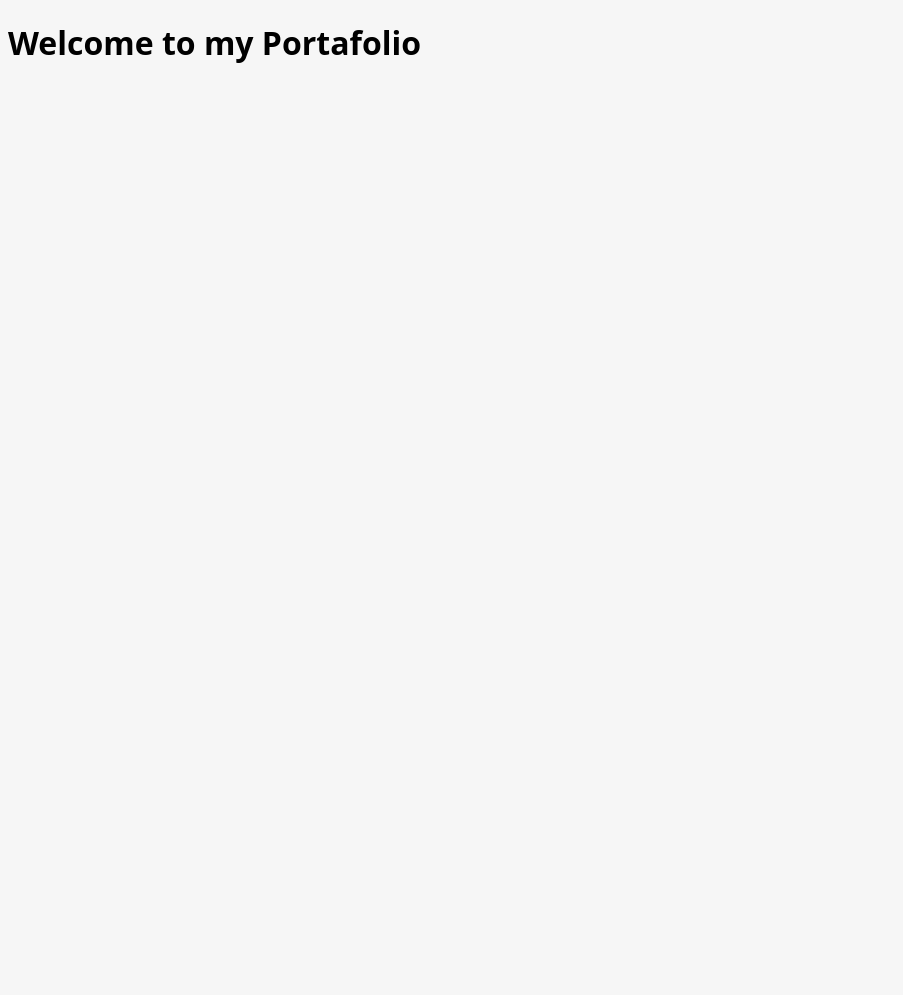
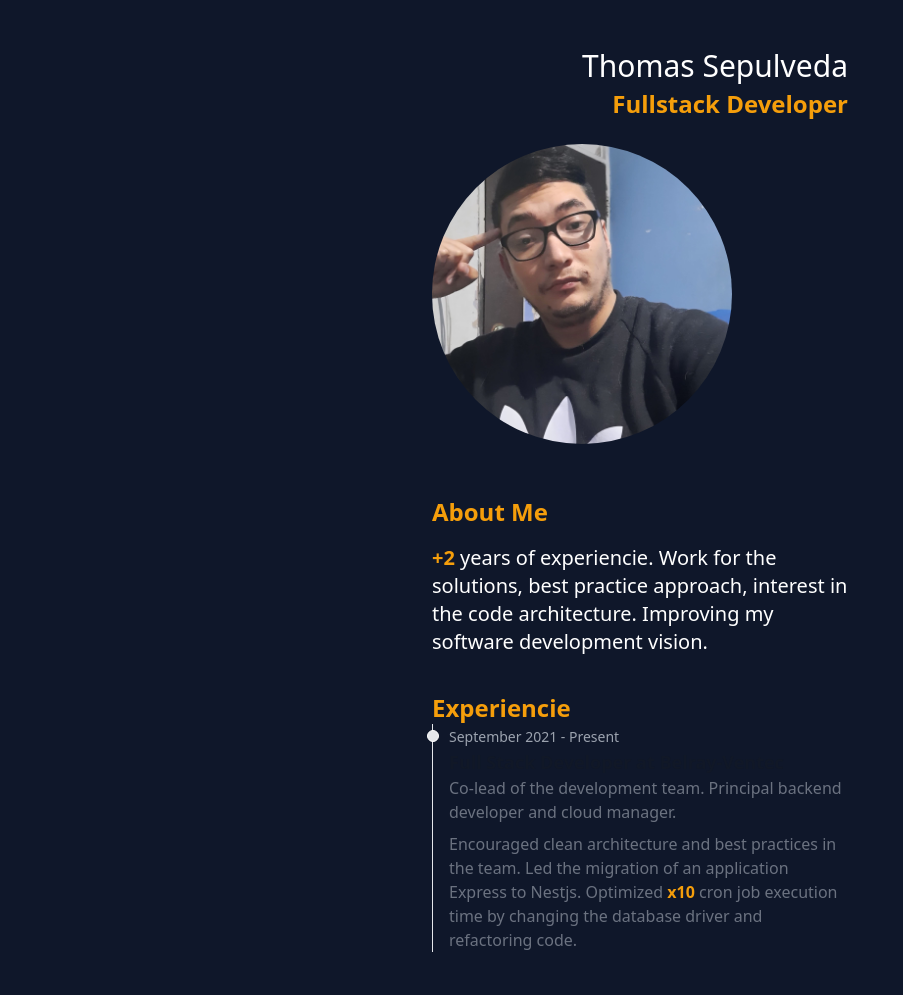
Before and after one commit to H4rasho/portfolio, an Astro site: page / in a window 1280 px wide. Shown: the whole page, without its empty margins (0-903 px from the left). Before the commit the page ends 800 px from the top, so only its background shows below. Built offline with nearby package versions, Linux system fonts and the light colour scheme; Astro itself is replaced by a stand-in of ours.

Commit message:
add experienciesection

```diff
--- a/astro.config.mjs
+++ b/astro.config.mjs
@@ -1,4 +1,9 @@
 import { defineConfig } from "astro/config";
+import tailwind from "@astrojs/tailwind";
+
+import image from "@astrojs/image";
 
 // https://astro.build/config
-export default defineConfig({});
+export default defineConfig({
+  integrations: [tailwind(), image()]
+});
--- a/package.json
+++ b/package.json
@@ -1,6 +1,7 @@
 {
   "name": "1",
   "version": "0.0.1",
+  "type": "module",
   "scripts": {
     "dev": "astro dev",
     "start": "astro dev",
@@ -10,7 +11,10 @@
     "lint": "eslint . --ext .js,.jsx,.ts,.tsx,.astro"
   },
   "dependencies": {
-    "astro": "2.2.1"
+    "@astrojs/image": "^0.16.5",
+    "@astrojs/tailwind": "^3.1.1",
+    "astro": "2.2.1",
+    "tailwindcss": "^3.0.24"
   },
   "devDependencies": {
     "eslint": "8.38.0",
--- a/src/layouts/Layout.astro
+++ b/src/layouts/Layout.astro
@@ -11,26 +11,25 @@ const { title } = Astro.props;
     <meta name="generator" content={Astro.generator} />
     <title>{title}</title>
   </head>
-  <body>
-    <slot />
+  <body class="bg-slate-900 text-white">
+    <div class="grid place-content-center max-w-md m-auto mt-8 p-4">
+      <header>
+        <!-- <ul class="flex gap-4 justify-center">
+          <li>
+            <a href="#About">About</a>
+          </li>
+          <li>
+            <a href="#Experiencie">Experiencie</a>
+          </li>
+          <li>
+            <a href="#Projects">Projects</a>
+          </li>
+          <li>
+            <a href="#Contact">Contact</a>
+          </li>
+        </ul> -->
+      </header>
+      <slot />
+    </div>
   </body>
 </html>
-<style is:global>
-  :root {
-    --accent: 124, 58, 237;
-    --accent-gradient: linear-gradient(
-      45deg,
-      rgb(var(--accent)),
-      #da62c4 30%,
-      white 60%
-    );
-  }
-  html {
-    font-family: system-ui, sans-serif;
-    background-color: #f6f6f6;
-  }
-  code {
-    font-family: Menlo, Monaco, Lucida Console, Liberation Mono,
-      DejaVu Sans Mono, Bitstream Vera Sans Mono, Courier New, monospace;
-  }
-</style>
--- a/src/pages/index.astro
+++ b/src/pages/index.astro
@@ -1,9 +1,72 @@
 ---
 import Layout from "../layouts/Layout.astro";
+import { Image } from "@astrojs/image/components";
+import thomasImage from "../assets/thomas.jpg";
 ---
 
 <Layout title="Welcome to Astro.">
-  <main>
-    <h1>Welcome to my Portafolio</h1>
+  <main class="flex flex-col gap-8">
+    <section class="flex flex-col gap-6">
+      <div class="text-right">
+        <h1 class="text-3xl">Thomas Sepulveda</h1>
+        <h2 class="mt-1 text-amber-500 font-semibold text-2xl">
+          Fullstack Developer
+        </h2>
+      </div>
+      <Image
+        src={thomasImage}
+        alt="Thomas Sepulveda"
+        width={300}
+        height={300}
+        quality={100}
+        class="rounded-full bg-contain"
+      />
+    </section>
+    <section class="mt-4 flex flex-col gap-4">
+      <h2 class="mt-1 text-amber-500 font-semibold text-2xl">About Me</h2>
+      <p class="text-xl">
+        <span class="text-amber-500 font-bold">+2</span> years of experiencie. Work
+        for the solutions, best practice approach, interest in the code architecture.
+        Improving my software development vision.
+      </p>
+    </section>
+    <section>
+      <h2 class="mt-1 text-amber-500 font-semibold text-2xl">Experiencie</h2>
+      <ol class="relative border-l border-gray-200 dark:border-gray-700">
+        <li class="mb-10 ml-4">
+          <div
+            class="absolute w-3 h-3 bg-gray-200 rounded-full mt-1.5 -left-1.5 border border-white dark:border-gray-900 dark:bg-gray-700"
+          >
+          </div>
+          <time
+            class="mb-1 text-sm font-normal leading-none text-gray-400 dark:text-gray-500"
+            >September 2021 - Present</time
+          >
+          <h3 class="text-lg font-semibold text-gray-900 dark:text-white">
+            Full Stack Developer at <a
+              href="https://belray.cl/"
+              target="_blank"
+              rel="noopener noreferrer">Belray-Ventec</a
+            >
+          </h3>
+          <div
+            class="flex flex-col gap-2 mb-4 text-base font-normal text-gray-500 dark:text-gray-400"
+          >
+            <p>
+              Co-lead of the development team. Principal backend developer and
+              cloud manager.
+            </p>
+            <p>
+              Encouraged clean architecture and best practices in the team. Led
+              the migration of an application Express to Nestjs. Optimized <span
+                class="text-amber-500 font-bold">x10</span
+              >
+              cron job execution time by changing the database driver and refactoring
+              code.
+            </p>
+          </div>
+        </li>
+      </ol>
+    </section>
   </main>
 </Layout>
--- /dev/null
+++ b/tailwind.config.cjs
@@ -0,0 +1,8 @@
+/** @type {import('tailwindcss').Config} */
+module.exports = {
+	content: ['./src/**/*.{astro,html,js,jsx,md,mdx,svelte,ts,tsx,vue}'],
+	theme: {
+		extend: {},
+	},
+	plugins: [],
+}
```
Also changed, not shown: src/assets/thomas.jpg (added), src/assets/thomas_profile.jpg (added).
